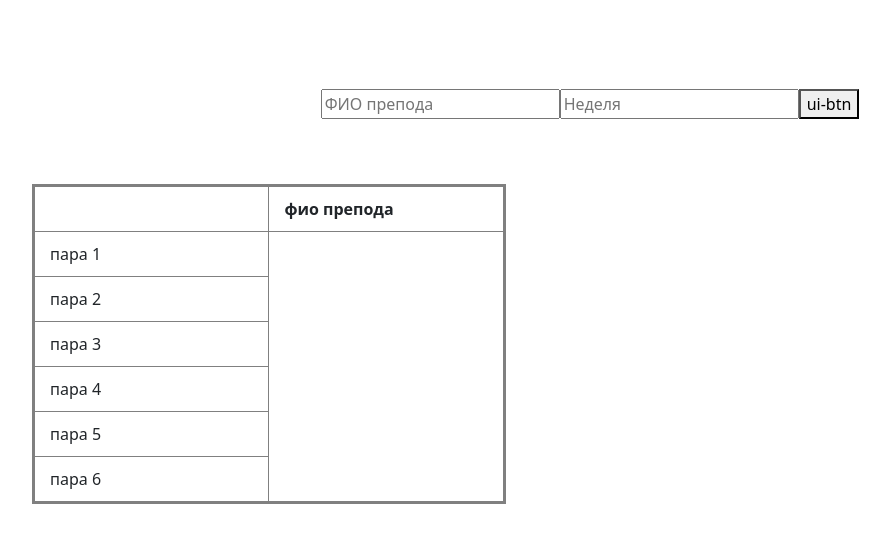
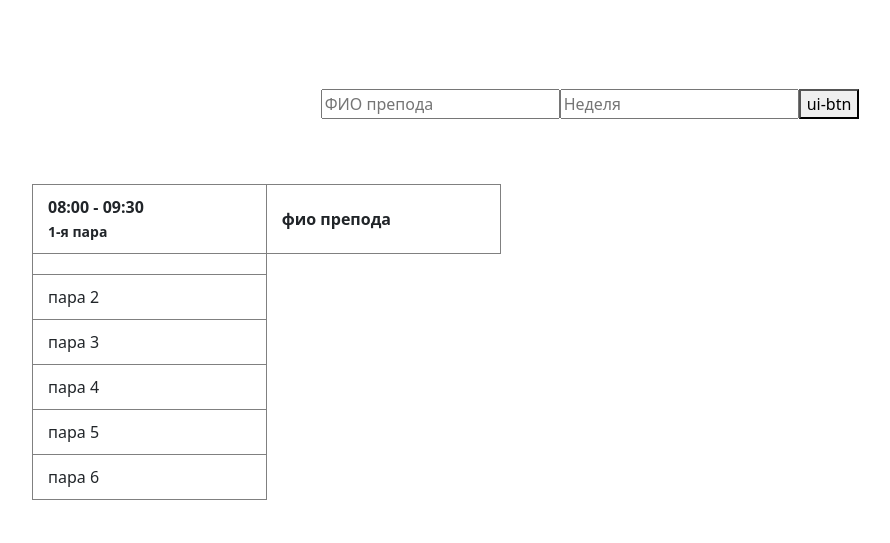
Before and after one commit to TenebrisHunter/RUZ-12-N2, a Django app: page /table in a window 1280 px wide. Shown: the part 73-616 px from the top of the page, without its empty margins (50-940 px from the left). Run offline with Django 3.2, Linux system fonts and the light colour scheme.

Commit message:
to chto nado

```diff
--- a/rasp/main/static/css/stylesheet.css
+++ b/rasp/main/static/css/stylesheet.css
@@ -1,7 +1,7 @@
 table {
     border-collapse: collapse;
     /*убираем пустые промежутки между ячейками*/
-    border: 3px solid grey;
+    border: 0px solid grey;
     /*устанавливаем для таблицы внешнюю границу серого цвета толщиной 1px*/
     empty-cells: hide;
     /*убираем пустые ячейки*/
--- a/rasp/main/templates/main/table.html
+++ b/rasp/main/templates/main/table.html
@@ -9,14 +9,14 @@
 {% block content %}
     <div class="container6">
         <input autocomplete="off" type="text" placeholder="ФИО препода">
-    <span><!----><input autocomplete="off" type="text" id="start" name="start" required="" placeholder="Неделя"><!----><button><span></span><span>ui-btn</span></button><!----><!----></span>
+    <span><input autocomplete="off" type="text" id="start" name="start" required="" placeholder="Неделя"><button><span></span><span>ui-btn</span></button></span>
     </div>
     <div>
         <table>
-            <th></th>
+            <th _ngcontent-c8="" class="time"><div _ngcontent-c8="">08:00 - 09:30</div><small _ngcontent-c8="">1-я пара</small></th>
             <th>фио препода</th>
             <tr>
-                <td>пара 1</td>
+                <td></td>
             </tr>
             <tr>
                 <td>пара 2</td>
```
